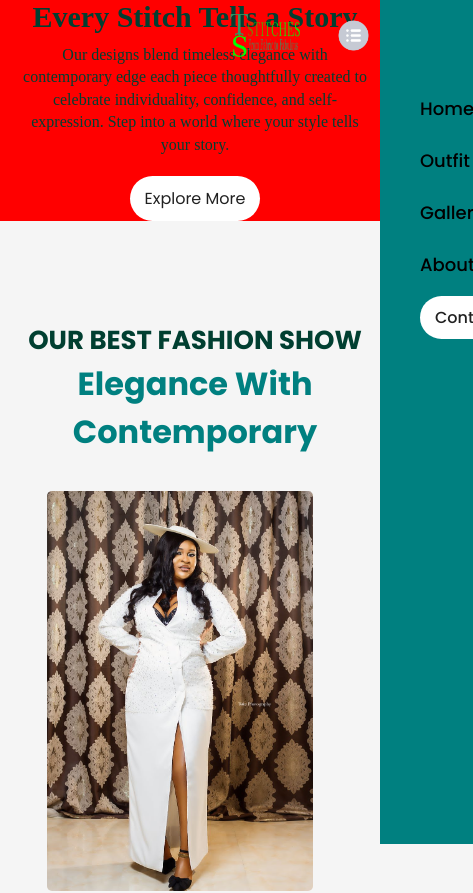
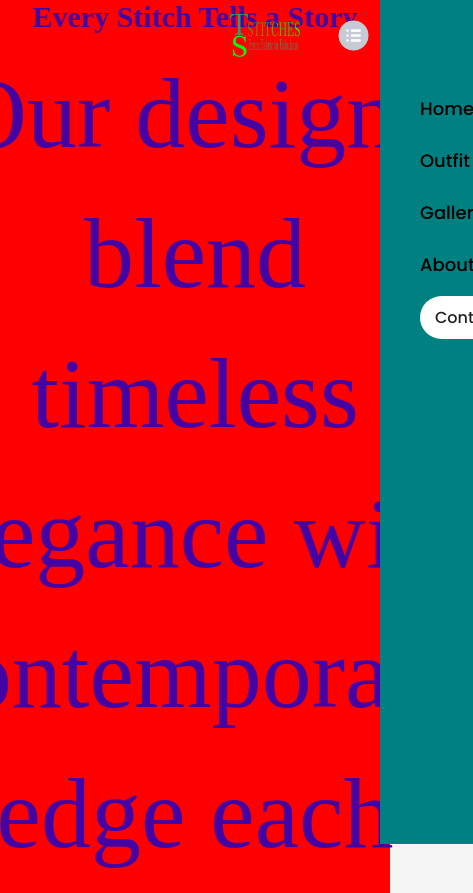
Before and after one commit to OlamiAdigun/tolashamstitches, a React (Vite) app: page / in a window 390 px wide. Shown: the top 893 px of the page, 473 px wide, since content can reach past the window. Built offline with nearby package versions, Linux system fonts and the light colour scheme.

Commit message:
paragraph

```diff
--- a/src/Components/Hero/Hero.css
+++ b/src/Components/Hero/Hero.css
@@ -53,4 +53,10 @@
         min-height: 20vh;
         background: red;
     }
+        .hero-text p, h1{
+        color: rgb(68, 4, 163);
+    }
+    .hero-text p{
+        font-size: 100px;
+    }
  }
```
